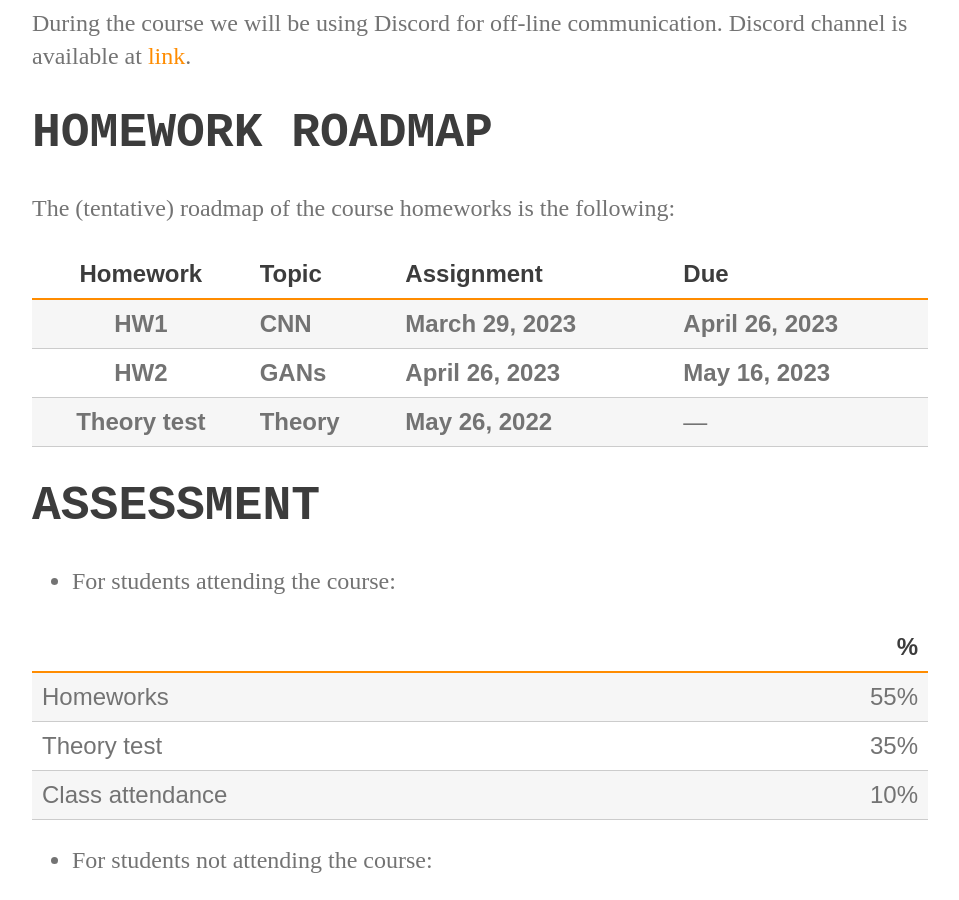
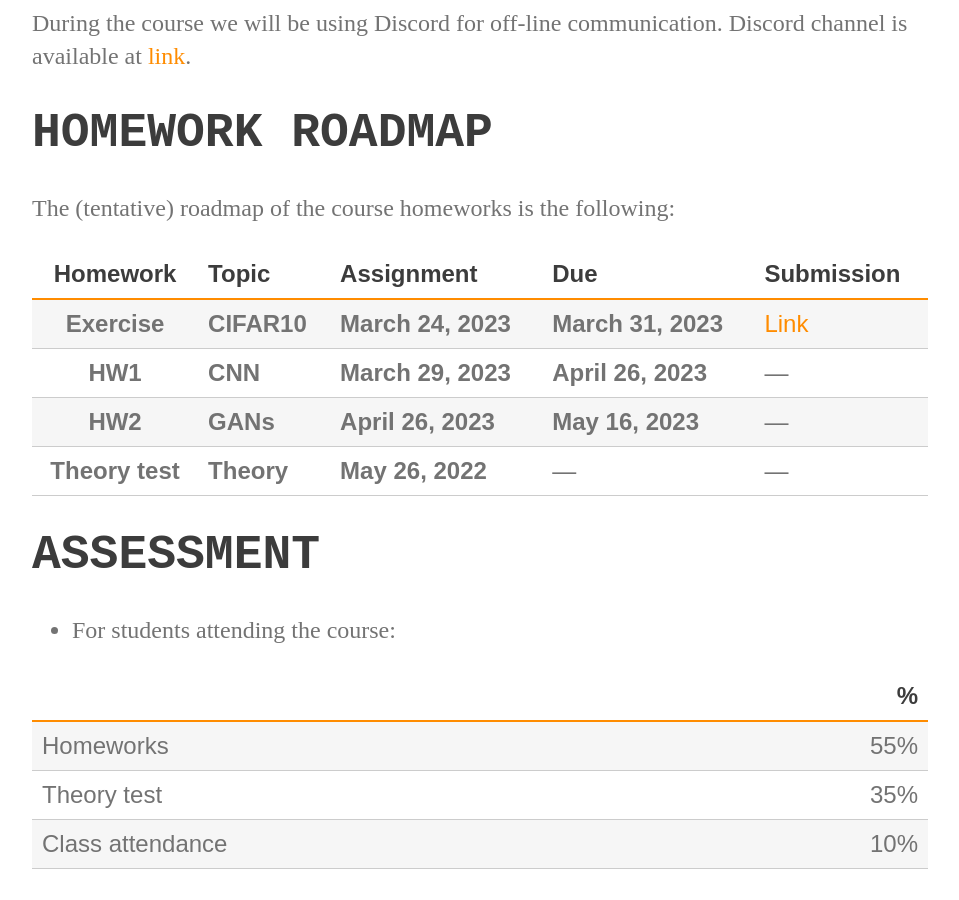
Before and after one commit to perceivelab/knowledge-discovery-course, a Jekyll site: the page built from index.md, in a window 1280 px wide and 900 px high, scrolled down 941 px. Shown: the whole window, without its empty margins (160-1119 px from the left). Built offline with Jekyll 4.4.1, drawn with Linux system fonts in a browser that asks for light colours; our own code applies the rules of GitHub Pages for plain Markdown files.

Commit message:
Update index.md

```diff
--- a/index.md
+++ b/index.md
@@ -23,11 +23,12 @@ During the course we will be using Discord for off-line communication. Discord c
 # HOMEWORK ROADMAP
 The (tentative) roadmap of the course homeworks is the following:
 
-| Homework | Topic              | Assignment    | Due          |
-| :-------:| ------------------ | --------------- | -------          |
-| **HW1**     | **CNN**    | **March 29, 2023** | **April 26, 2023**   |
-| **HW2**      | **GANs** | **April 26, 2023** | **May 16, 2023**    |
-| **Theory test**      | **Theory** | **May 26, 2022** | ---   |
+| Homework | Topic              | Assignment    | Due          | Submission |
+| :-------:| ------------------ | --------------- | -------          | --- |
+| **Exercise**     | **CIFAR10**    | **March 24, 2023** | **March 31, 2023**   | [Link](https://docs.google.com/forms/d/e/1FAIpQLScSW8yJj26Zt8aqpVN4ssa89LtUq_plwtUEtFocjnTy66WM5Q/viewform?usp=pp_url) |
+| **HW1**     | **CNN**    | **March 29, 2023** | **April 26, 2023**   | --- |
+| **HW2**      | **GANs** | **April 26, 2023** | **May 16, 2023**    | --- |
+| **Theory test**      | **Theory** | **May 26, 2022** | ---   | --- |
 
 
 # ASSESSMENT
```
